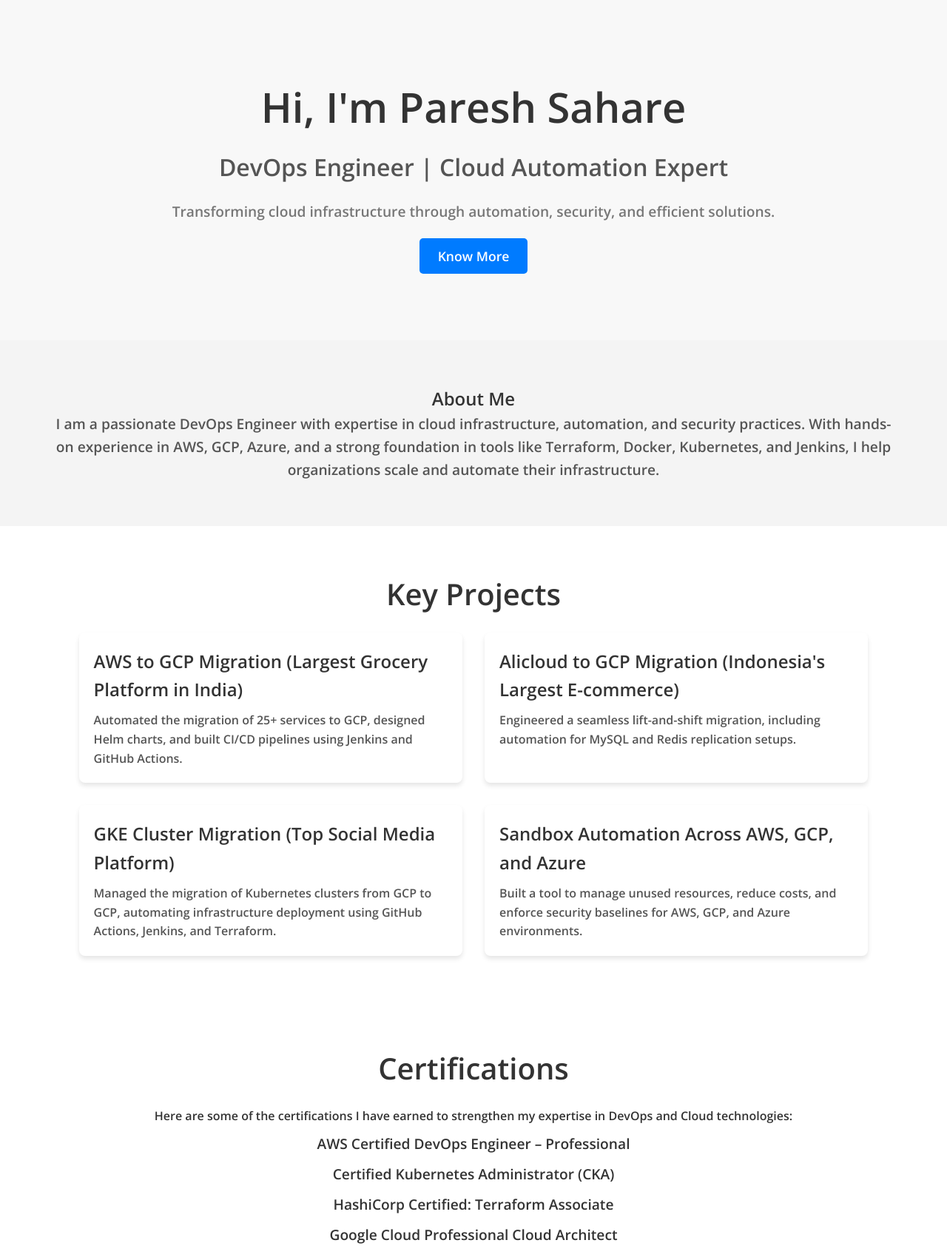
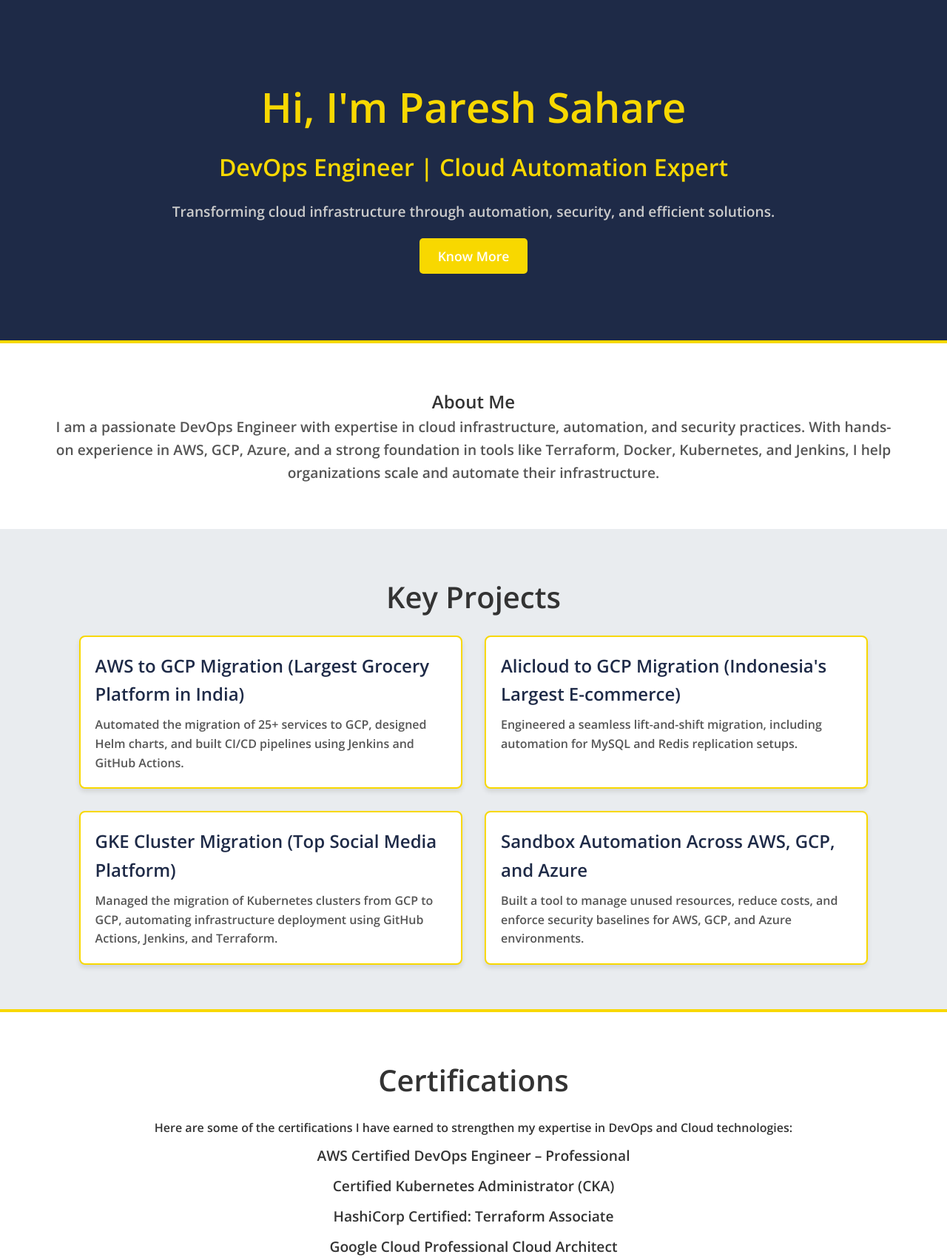
Before and after one commit to pareshsahare/pareshsahare, a plain HTML site: page index.html in a window 1280 px wide. Shown: the top 1703 px of the page at 74% size. Drawn offline with nearby package versions, Linux system fonts and the light colour scheme.

Commit message:
New web site

```diff
--- a/style.css
+++ b/style.css
@@ -7,7 +7,7 @@
 
 body {
     font-family: 'Open Sans', sans-serif;
-    background-color: #fff;
+    background-color: #f4f4f4;
     color: #333;
     line-height: 1.6;
 }
@@ -20,31 +20,33 @@ body {
 
 /* Hero Section */
 #hero {
-    background-color: #f8f8f8;
+    background-color: #1E2A47;
+    color: white;
     padding: 100px 0;
     text-align: center;
+    border-bottom: 4px solid #F8D800;
 }
 
 #hero h1 {
     font-size: 3.5rem;
-    color: #333;
+    color: #F8D800;
     margin-bottom: 10px;
 }
 
 #hero h2 {
     font-size: 2rem;
-    color: #555;
+    color: #F8D800;
     margin-bottom: 20px;
 }
 
 #hero p {
     font-size: 1.2rem;
-    color: #777;
+    color: #ccc;
     margin-bottom: 30px;
 }
 
 .cta-btn {
-    background-color: #007bff;
+    background-color: #F8D800;
     color: white;
     padding: 12px 25px;
     text-decoration: none;
@@ -53,13 +55,13 @@ body {
 }
 
 .cta-btn:hover {
-    background-color: #0056b3;
+    background-color: #FFB700;
 }
 
 /* About Section */
 #about {
     padding: 60px 0;
-    background-color: #f4f4f4;
+    background-color: white;
     text-align: center;
 }
 
@@ -71,12 +73,14 @@ body {
 /* Projects Section */
 #projects {
     padding: 60px 0;
+    background-color: #e9ecef;
     text-align: center;
 }
 
 #projects h2 {
     font-size: 2.5rem;
     margin-bottom: 20px;
+    color: #333;
 }
 
 .project-list {
@@ -93,11 +97,12 @@ body {
     box-shadow: 0 4px 6px rgba(0, 0, 0, 0.1);
     width: 45%;
     text-align: left;
+    border: 2px solid #F8D800;
 }
 
 .project-item h3 {
     font-size: 1.5rem;
-    color: #333;
+    color: #1E2A47;
     margin-bottom: 10px;
 }
 
@@ -111,11 +116,13 @@ body {
     padding: 60px 0;
     background-color: #fff;
     text-align: center;
+    border-top: 4px solid #F8D800;
 }
 
 #certifications h2 {
     font-size: 2.5rem;
     margin-bottom: 20px;
+    color: #333;
 }
 
 #certifications ul {
@@ -131,13 +138,14 @@ body {
 /* Skills Section */
 #skills {
     padding: 60px 0;
-    background-color: #f4f4f4;
+    background-color: #e9ecef;
     text-align: center;
 }
 
 #skills h2 {
     font-size: 2.5rem;
     margin-bottom: 20px;
+    color: #333;
 }
 
 #skills ul {
@@ -153,6 +161,7 @@ body {
 /* Contact Section */
 #contact {
     padding: 60px 0;
+    background-color: white;
     text-align: center;
 }
 
@@ -167,7 +176,7 @@ body {
 }
 
 #contact a {
-    color: #007bff;
+    color: #F8D800;
     text-decoration: none;
 }
 
@@ -177,7 +186,7 @@ body {
 
 /* Footer Section */
 footer {
-    background-color: #333;
+    background-color: #1E2A47;
     color: white;
     text-align: center;
     padding: 20px;
```
